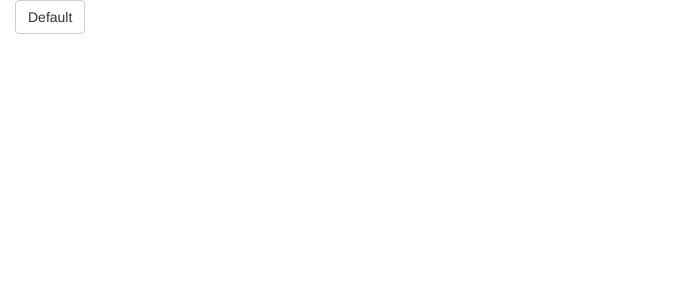
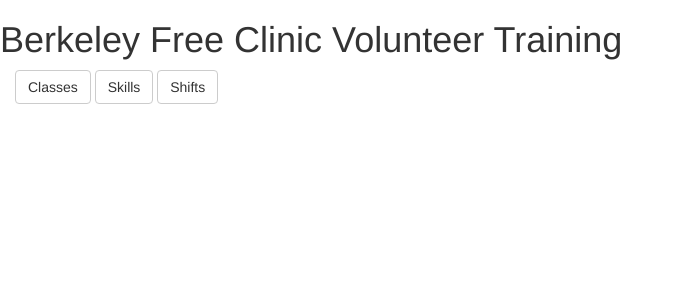
Before and after one commit to wdfn/bfc-volunteer-trainer, a Django app: page /trainingtracker/ in a window 1280 px wide. Before the commit the part shown is almost empty. Shown: the top 300 px of the page, without its empty margins (0-680 px from the left). Run offline with Django 3.2, Linux system fonts and the light colour scheme.

Commit message:
added basic frontend skeleton, will style with bootstrap

```diff
--- a/freeclinic/trainingtracker/templates/bfctraining/index.html
+++ b/freeclinic/trainingtracker/templates/bfctraining/index.html
@@ -7,9 +7,13 @@
 </head>
 
 <body>
+	<h1>Berkeley Free Clinic Volunteer Training</h1>
+
 	<div class="container-fluid">
 		<!-- Standard button -->
-		<button type="button" class="btn btn-default">Default</button>
+		<button type="button" class="btn btn-default">Classes</button>
+		<button type="button" class="btn btn-default">Skills</button>
+		<button type="button" class="btn btn-default">Shifts</button>
 
 	</div>
 
```
